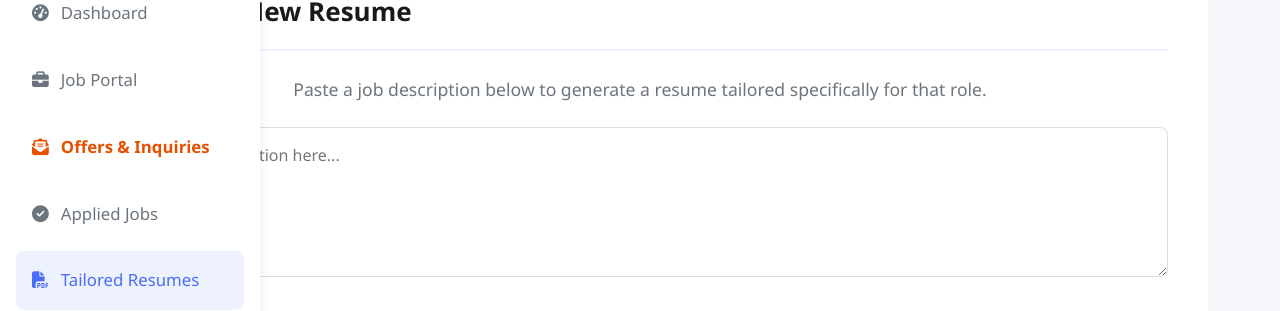
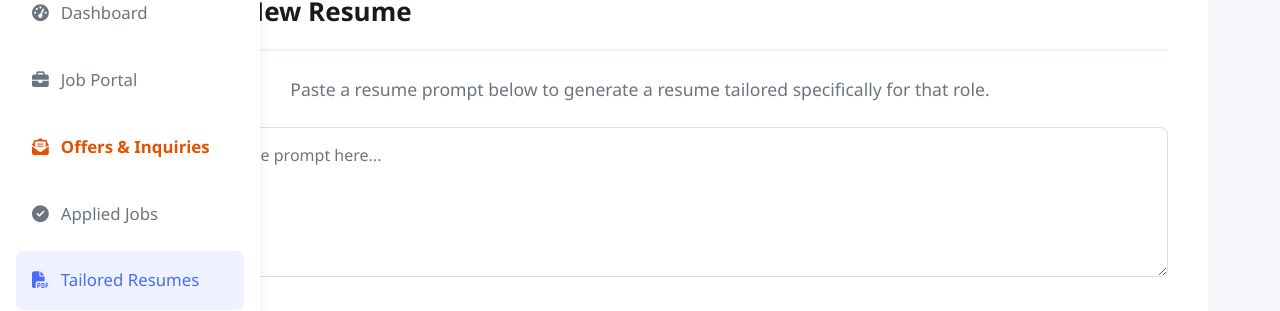
Before and after one commit to YbArzoo/ProofDIn, a React (Vite) app in the folder client/: page /tailored-resumes in a window 1280 px wide. Shown: the part 129-440 px from the top of the page. Built offline with nearby package versions, Linux system fonts and the light colour scheme; no server answers; sample sign-in values are in the browser's storage.

Commit message:
fixed the dashboard texts in candidate dashboard.

```diff
--- a/client/src/pages/CandidateDashboard.jsx
+++ b/client/src/pages/CandidateDashboard.jsx
@@ -200,7 +200,7 @@ const CandidateDashboard = () => {
                         <div className="job-input">
                             <textarea
                                 value={jdText} onChange={(e) => setJdText(e.target.value)}
-                                placeholder="Paste the job description here..."
+                                placeholder="Paste a resume prompt here..."
                                 style={{ minHeight: '150px', width: '100%', padding: '1rem', marginBottom: '1rem' }}
                             />
                             <button
--- a/client/src/pages/TailoredResume.jsx
+++ b/client/src/pages/TailoredResume.jsx
@@ -162,12 +162,12 @@ const TailoredResume = () => {
                     <div className="section-header">
                         <h2><i className="fas fa-magic" style={{color:'var(--primary)', marginRight:'10px'}}></i>Create New Resume</h2>
                     </div>
-                    <p className="section-subtitle">Paste a job description below to generate a resume tailored specifically for that role.</p>
+                    <p className="section-subtitle">Paste a resume prompt below to generate a resume tailored specifically for that role.</p>
 
                     <div className="resume-tailor-input">
                         <textarea
                             className="custom-textarea"
-                            placeholder="Paste Job Description here..."
+                            placeholder="Paste your resume prompt here..."
                             value={jdText}
                             onChange={(e) => setJdText(e.target.value)}
                             style={{minHeight: '150px', width: '100%', padding: '1rem', border: '1px solid #ddd', borderRadius: '8px'}}
```
